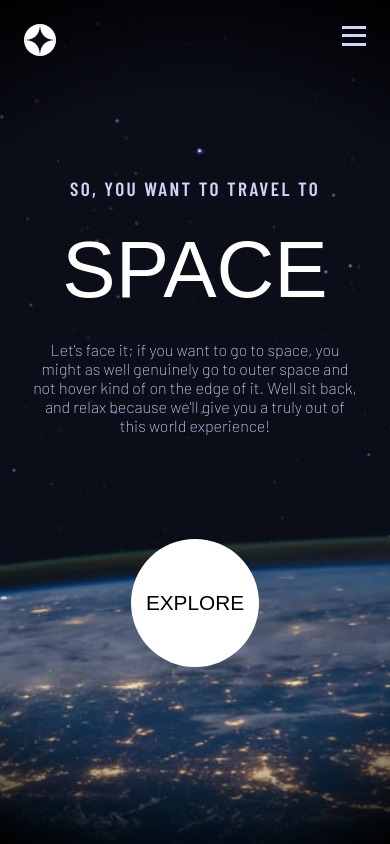
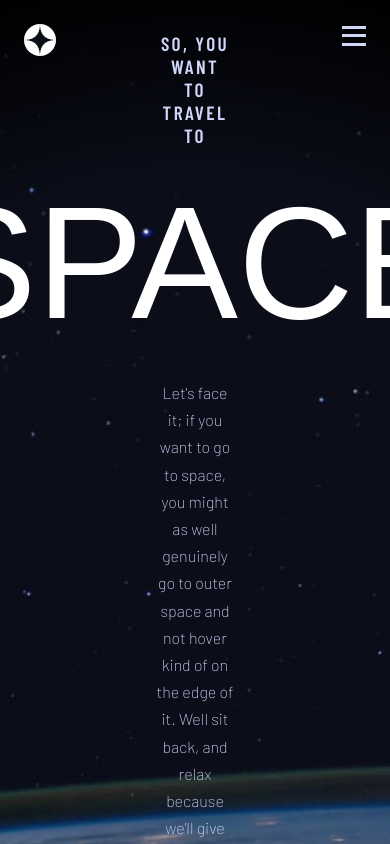
Before and after one commit to jurichar/space-tourism, a Next.js app: page / in a window 390 px wide. Shown: the top 844 px of the page. Built offline with nearby package versions, Linux system fonts and the light colour scheme; a web font is replaced by a local one.

Commit message:
responsive tablet home

```diff
--- a/app/page.module.scss
+++ b/app/page.module.scss
@@ -65,4 +65,26 @@
       outline: 30px solid rgba(255, 255, 255, 0.15);
     }
   }
+
+  // Manage for tablet size
+  @media screen and (min-width: 370px) {
+    padding: 2rem 10rem;
+    background-image:
+      radial-gradient(circle, rgba(0, 0, 0, 0) 70%, rgba(0, 0, 0, 1) 100%),
+      url("/assets/home/background-home-tablet.jpg");
+  }
+
+  h1 {
+    font-size: 10rem;
+  }
+
+  .paragraph {
+    line-height: 1.7rem;
+  }
+
+  .button {
+    max-width: 15rem;
+    height: 15rem;
+    font-size: 2rem;
+  }
 }
--- a/app/technology/page.module.scss
+++ b/app/technology/page.module.scss
@@ -107,3 +107,6 @@
         }
     }
 }
+
+// Manage for tablet size
+@media screen and (min-width: 768px) {}
```
